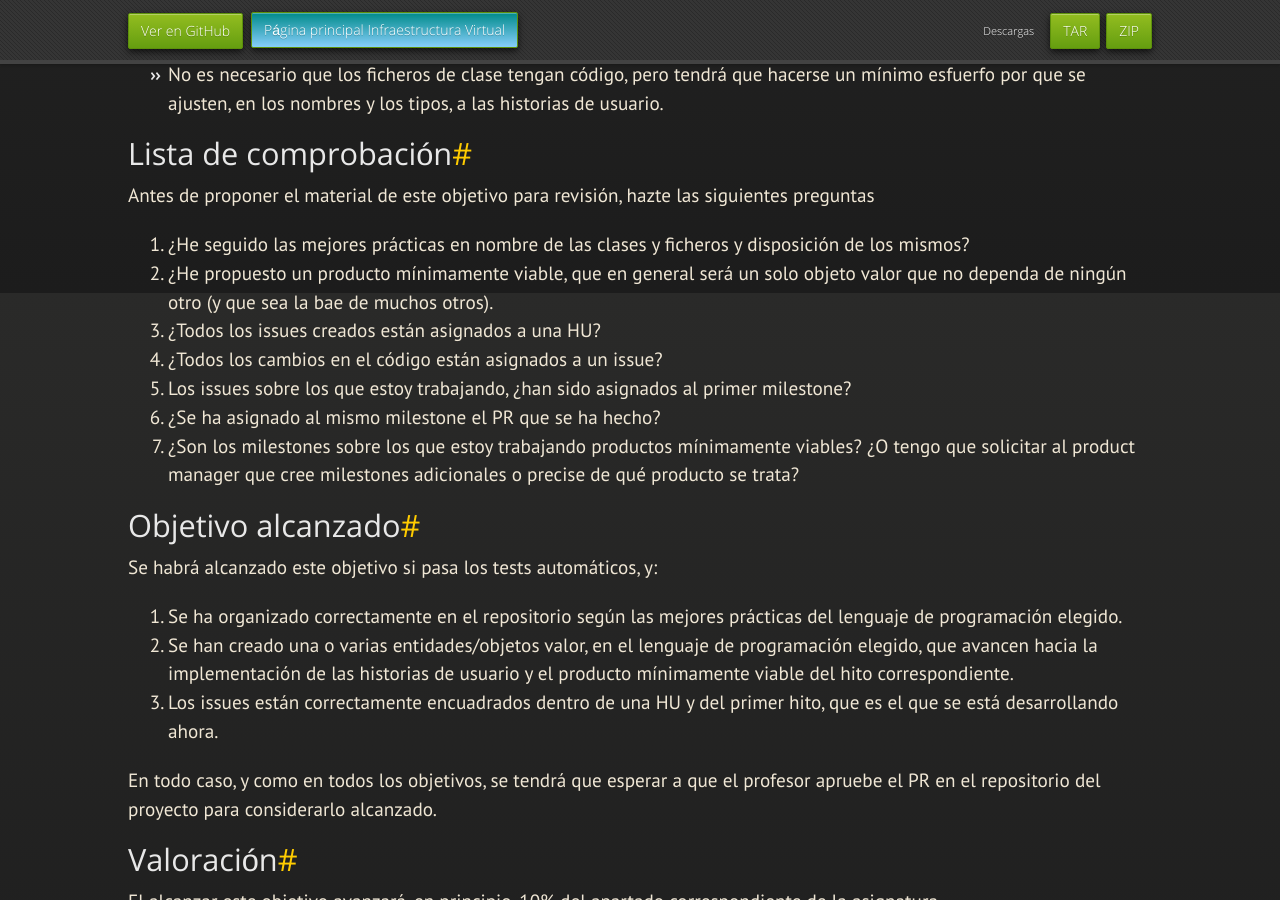
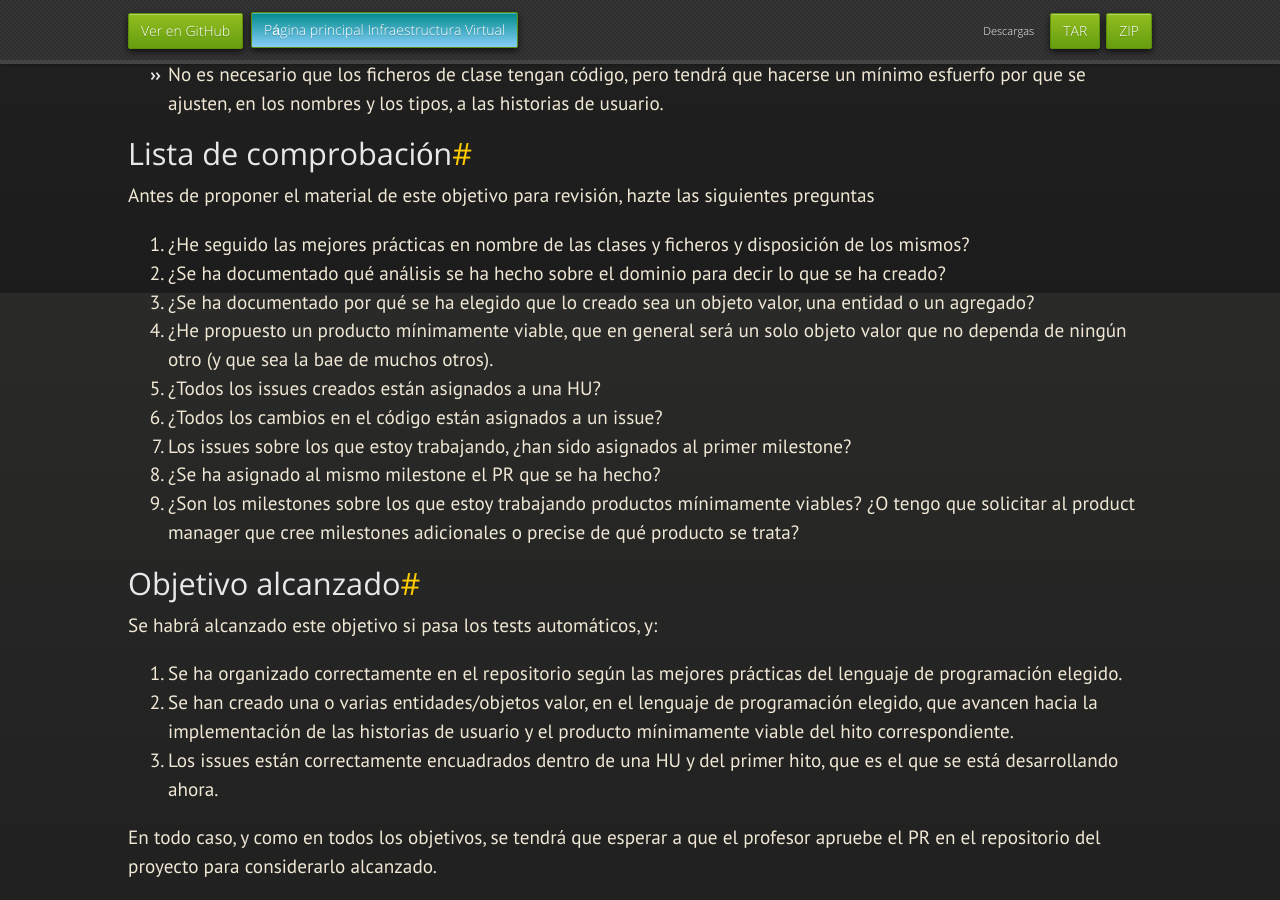
Before and after one commit to JJ/IV, a Jekyll site: the page built from documentos/proyecto/2.Entidad.md, in a window 1280 px wide and 900 px high, scrolled down 3307 px. Built offline with Jekyll 4.4.1, drawn with Linux system fonts in a browser that asks for light colours; nearby versions of some CDN libraries; some web fonts are replaced; our own code applies the rules of GitHub Pages for plain Markdown files.

Commit message:
Sync documentos/proyecto/2.Entidad.md de master a gh-pages

```diff
--- a/documentos/proyecto/2.Entidad.md
+++ b/documentos/proyecto/2.Entidad.md
@@ -115,7 +115,7 @@ del [curso 0](https://jj.github.io/curso-tdd):
   definir los interfaces de clase antes de implementar.
 
 Los recursos aportados por los estudiantes de la asignatura están
-en [este fichero](2.Entidad.recursos).
+en [este fichero](2.Entidad.recursos.md).
 
 ## Entrega de la práctica
 
@@ -133,7 +133,7 @@ fusionar). Cuando se haga, se etiquetará a JJ en un comentario donde se diga qu
 está listo para revisión.
 
 A este
-[fichero](https://github.com/JJ/IV-21-22/blob/master/proyectos/objetivo-2) se
+[fichero](https://github.com/JJ/IV-21-22/blob/master/proyectos/objetivo-2.md) se
 subirá (mediante un PR *desde una rama*) el nombre del proyecto, el autor y un
 enlace al pull request creado en el repositorio.
 
@@ -183,15 +183,19 @@ siguientes preguntas
 
 1. ¿He seguido las mejores prácticas en nombre de las clases y ficheros y
    disposición de los mismos?
-2. ¿He propuesto un producto mínimamente viable, que en general será un solo
+2. ¿Se ha documentado qué análisis se ha hecho sobre el dominio para decir lo
+   que se ha creado?
+3. ¿Se ha documentado por qué se ha elegido que lo creado sea un objeto valor,
+   una entidad o un agregado?
+4. ¿He propuesto un producto mínimamente viable, que en general será un solo
    objeto valor que no dependa de ningún otro (y que sea la bae de muchos
    otros).
-3. ¿Todos los issues creados están asignados a una HU?
-4. ¿Todos los cambios en el código están asignados a un issue?
-5. Los issues sobre los que estoy trabajando, ¿han sido asignados al primer
+5. ¿Todos los issues creados están asignados a una HU?
+6. ¿Todos los cambios en el código están asignados a un issue?
+7. Los issues sobre los que estoy trabajando, ¿han sido asignados al primer
    milestone?
-6. ¿Se ha asignado al mismo milestone el PR que se ha hecho?
-7. ¿Son los milestones sobre los que estoy trabajando productos
+8. ¿Se ha asignado al mismo milestone el PR que se ha hecho?
+9. ¿Son los milestones sobre los que estoy trabajando productos
    mínimamente viables? ¿O tengo que solicitar al product manager que
    cree milestones adicionales o precise de qué producto se trata?
 
```
